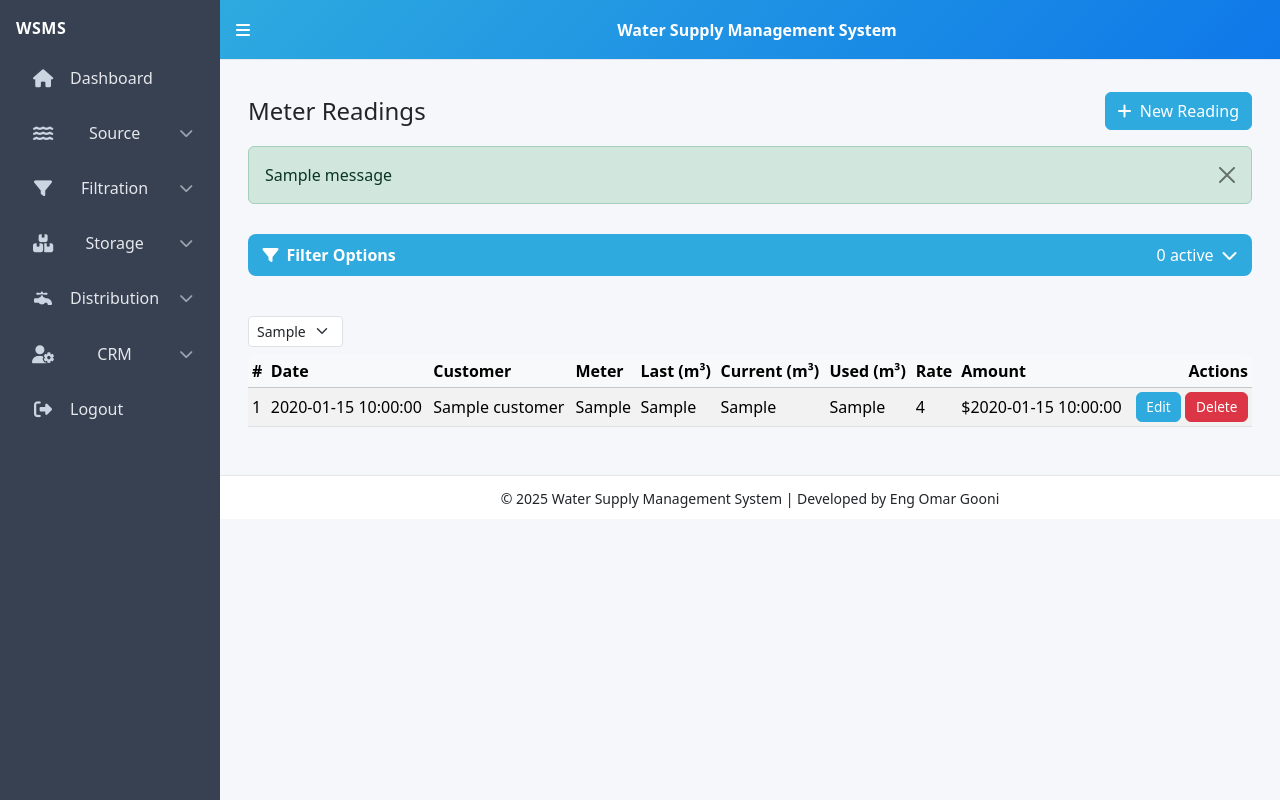
After one commit to Omar-Gooni/Water-Supply-Management-System, a Flask app: template app/Admin/blueprints/meter_reading/templates/meter_reading/list.html in a window 1280 px wide. The commit adds this page. Run offline with Flask 3, Linux system fonts and the light colour scheme; tables that the repository leaves empty hold one stand-in row (values such as "Sample post"); the template is opened without the code that fills it: values that come from a table or form of the project are taken from there, most other values are stand-ins (such as "Sample title", 1, 10 or a date in 2020); one stand-in notice (Sample message) is shown; some libraries are stand-ins or nearby versions.

Commit message:
added new blueprint called meter_reading

```diff
--- a/app/Admin/blueprints/__init__.py
+++ b/app/Admin/blueprints/__init__.py
@@ -7,4 +7,5 @@ from .service_area.views import service_area_bp
 from .pipeline.views import pipeline_bp
 from .customer.views import customer_bp
 from .meter.views import meter_bp
-blueprint_list = [main_bp , source_bp , chemical_bp , treatment_record_bp , storage_tank_bp  , service_area_bp , pipeline_bp , customer_bp , meter_bp ]
+from .meter_reading.views import meter_reading_bp
+blueprint_list = [main_bp , source_bp , chemical_bp , treatment_record_bp , storage_tank_bp  , service_area_bp , pipeline_bp , customer_bp , meter_bp, meter_reading_bp ]
--- /dev/null
+++ b/app/Admin/blueprints/meter_reading/templates/meter_reading/list.html
@@ -0,0 +1,398 @@
+{% extends 'layouts/base.html' %}
+
+{% block title %}Meter Readings{% endblock %}
+
+{% block content %}
+<div class="container-fluid py-3">
+  <div class="d-flex flex-wrap justify-content-between align-items-center gap-2 mb-3">
+    <h4 class="mb-0">Meter Readings</h4>
+    <button class="btn btn-primary" data-bs-toggle="modal" data-bs-target="#readingModal" data-mode="create">
+      <i class="fa fa-plus me-1"></i> New Reading
+    </button>
+  </div>
+
+  {# Flash Messages #}
+  {% with messages=get_flashed_messages(with_categories=true) %}
+    {% if messages %}
+      {% for category, message in messages %}
+        <div class="alert alert-{{ category }} alert-dismissible fade show" role="alert">
+          {{ message }}
+          <button type="button" class="btn-close" data-bs-dismiss="alert" aria-label="Close"></button>
+        </div>
+      {% endfor %}
+    {% endif %}
+  {% endwith %}
+
+  {# ---------- Collapsible Filter Bar (auto-apply) ---------- #}
+  {% set active_count =
+      (1 if request.args.get('customer_id') else 0)
+    + (1 if request.args.get('date_from') else 0)
+    + (1 if request.args.get('date_to') else 0)
+  %}
+
+  <div class="filter-bar mb-3">
+    <div class="filter-header d-flex justify-content-between align-items-center"
+         data-bs-toggle="collapse"
+         data-bs-target="#filtersCollapse"
+         aria-expanded="{{ 'true' if active_count > 0 else 'false' }}"
+         aria-controls="filtersCollapse"
+         style="cursor:pointer">
+      <div class="d-flex align-items-center gap-2 text-white">
+        <i class="fa fa-filter"></i>
+        <strong>Filter Options</strong>
+      </div>
+      <div class="d-flex align-items-center gap-2 text-white">
+        <span><span id="filter-active-count">{{ active_count }}</span> active</span>
+        <i class="fa fa-chevron-down" id="filter-chevron"></i>
+      </div>
+    </div>
+
+    <div id="filtersCollapse" class="collapse {% if active_count > 0 %}show{% endif %}">
+      <form id="filtersForm" method="GET" action="{{ url_for('meter_reading.list_readings') }}" class="row g-2 p-3 align-items-end">
+        <div class="col-md-4 col-sm-6">
+          <label class="form-label mb-1">Customer</label>
+          <select name="customer_id" class="form-select form-select-sm">
+            <option value="">All</option>
+            {% for c in active_customers %}
+              <option value="{{ c.id }}" {{ 'selected' if request.args.get('customer_id')|int == c.id else '' }}>
+                {{ c.customer_name }}{% if c.customer_id %} ({{ c.customer_id }}){% endif %}
+              </option>
+            {% endfor %}
+          </select>
+        </div>
+        <div class="col-md-3 col-sm-6">
+          <label class="form-label mb-1">From</label>
+          <input type="date" name="date_from" class="form-control form-control-sm"
+                 value="{{ request.args.get('date_from','') }}">
+        </div>
+        <div class="col-md-3 col-sm-6">
+          <label class="form-label mb-1">To</label>
+          <input type="date" name="date_to" class="form-control form-control-sm"
+                 value="{{ request.args.get('date_to','') }}">
+        </div>
+        <div class="col-md-2 col-sm-6 text-end">
+          <a href="{{ url_for('meter_reading.list_readings') }}" class="btn btn-secondary btn-sm">
+            <i class="fa fa-rotate-right me-1"></i> Reset
+          </a>
+        </div>
+      </form>
+    </div>
+  </div>
+  {# ---------- End Filter Bar ---------- #}
+
+  {# --- Page size selector --- #}
+  <div class="mb-2 page-size">
+    <form method="get" class="d-inline">
+      {% for k, v in request.args.items() if k not in ['per_page', 'page'] %}
+        <input type="hidden" name="{{ k }}" value="{{ v }}">
+      {% endfor %}
+      <select name="per_page"
+              class="form-select form-select-sm w-auto d-inline-block"
+              onchange="this.form.submit()"
+              aria-label="Rows per page">
+        {% for n in allowed_per_page %}
+          <option value="{{ n }}" {{ 'selected' if per_page == n else '' }}>{{ n }}</option>
+        {% endfor %}
+      </select>
+    </form>
+  </div>
+
+  <!-- Table -->
+  <div class="table-responsive">
+    <table class="table table-striped table-hover align-middle table-sm">
+      <thead class="table-light">
+        <tr>
+          <th>#</th>
+          <th>Date</th>
+          <th>Customer</th>
+          <th>Meter</th>
+          <th>Last (m³)</th>
+          <th>Current (m³)</th>
+          <th>Used (m³)</th>
+          <th>Rate</th>
+          <th>Amount</th>
+          <th class="text-end">Actions</th>
+        </tr>
+      </thead>
+      <tbody>
+        {% for r in readings %}
+          <tr>
+            <td>{{ r.id }}</td>
+            <td>{{ r.reading_date or '' }}</td>
+            <td>{{ r.customer.customer_name if r.customer else r.customer_id }}</td>
+            <td>{{ r.meter.meter_serial if r.meter else r.meter_id }}</td>
+            <td>{{ r.last_read_m3 or '' }}</td>
+            <td>{{ r.current_read_m3 or '' }}</td>
+            <td>{{ r.used_water_m3 or '' }}</td>
+            <td>{{ r.rate_per_m3 or '' }}</td>
+            <td>${{ r.amount_due or '' }}</td>
+            <td class="text-end text-nowrap">
+              <button class="btn btn-edit"
+                      data-bs-toggle="modal" data-bs-target="#readingModal"
+                      data-mode="edit"
+                      data-id="{{ r.id }}"
+                      data-customer_id="{{ r.customer_id }}"
+                      data-meter_id="{{ r.meter_id }}"
+                      data-reading_date="{{ r.reading_date }}"
+                      data-last_read_m3="{{ r.last_read_m3 or '' }}"
+                      data-current_read_m3="{{ r.current_read_m3 or '' }}"
+                      data-used_water_m3="{{ r.used_water_m3 or '' }}"
+                      data-rate_per_m3="{{ r.rate_per_m3 or '' }}"
+                      data-amount_due="{{ r.amount_due or '' }}">
+                Edit
+              </button>
+
+              <form method="POST" action="{{ url_for('meter_reading.delete_reading', rec_id=r.id) }}"
+                    class="d-inline delete-form">
+                <button type="button" class="btn btn-delete btn-confirm-delete">Delete</button>
+              </form>
+            </td>
+          </tr>
+        {% else %}
+          <tr>
+            <td colspan="10" class="text-center text-muted">No readings yet</td>
+          </tr>
+        {% endfor %}
+      </tbody>
+    </table>
+  </div>
+
+  {# --- Pagination --- #}
+  {% if pagination.pages > 1 %}
+  <nav aria-label="Pagination" class="mt-2">
+    <ul class="pagination pagination-sm justify-content-end mb-0">
+      {% set keep = namespace(pairs=[]) %}
+      {% for k, v in request.args.items() if k not in ['page', 'per_page'] %}
+        {% set _ = keep.pairs.append(k ~ '=' ~ (v|urlencode)) %}
+      {% endfor %}
+      {% set keep_qs = keep.pairs|join('&') %}
+
+      {% set first_href = url_for('meter_reading.list_readings') ~ '?' ~ (keep_qs ~ '&' if keep_qs else '') ~ 'page=1&per_page=' ~ per_page %}
+      {% set prev_href  = url_for('meter_reading.list_readings') ~ '?' ~ (keep_qs ~ '&' if keep_qs else '') ~ 'page=' ~ (pagination.prev_num or 1) ~ '&per_page=' ~ per_page %}
+      {% set next_href  = url_for('meter_reading.list_readings') ~ '?' ~ (keep_qs ~ '&' if keep_qs else '') ~ 'page=' ~ (pagination.next_num or pagination.pages) ~ '&per_page=' ~ per_page %}
+      {% set last_href  = url_for('meter_reading.list_readings') ~ '?' ~ (keep_qs ~ '&' if keep_qs else '') ~ 'page=' ~ pagination.pages ~ '&per_page=' ~ per_page %}
+
+      <li class="page-item {{ 'disabled' if not pagination.has_prev }}">
+        <a class="page-link" href="{{ first_href }}">First</a>
+      </li>
+      <li class="page-item {{ 'disabled' if not pagination.has_prev }}">
+        <a class="page-link" href="{{ prev_href }}">&laquo;</a>
+      </li>
+
+      {% set start = max(1, pagination.page - 2) %}
+      {% set end = min(pagination.pages, pagination.page + 2) %}
+      {% for p in range(start, end + 1) %}
+        {% set p_href = url_for('meter_reading.list_readings') ~ '?' ~ (keep_qs ~ '&' if keep_qs else '') ~ 'page=' ~ p ~ '&per_page=' ~ per_page %}
+        <li class="page-item {{ 'active' if p == pagination.page }}">
+          <a class="page-link" href="{{ p_href }}">{{ p }}</a>
+        </li>
+      {% endfor %}
+
+      <li class="page-item {{ 'disabled' if not pagination.has_next }}">
+        <a class="page-link" href="{{ next_href }}">&raquo;</a>
+      </li>
+      <li class="page-item {{ 'disabled' if not pagination.has_next }}">
+        <a class="page-link" href="{{ last_href }}">Last</a>
+      </li>
+    </ul>
+  </nav>
+  {% endif %}
+</div>
+
+<!-- Modal (Create / Edit) -->
+<div class="modal fade" id="readingModal" tabindex="-1" aria-labelledby="readingModalLabel" aria-hidden="true">
+  <div class="modal-dialog modal-dialog-centered">
+    <div class="modal-content">
+      <form id="readingForm" method="POST" action="{{ url_for('meter_reading.create_reading') }}">
+        <div class="modal-header">
+          <h5 class="modal-title" id="readingModalLabel">New Reading</h5>
+          <button type="button" class="btn-close" data-bs-dismiss="modal" aria-label="Close"></button>
+        </div>
+
+        <div class="modal-body">
+          <div class="row g-2">
+            <div class="col-md-6">
+              <label class="form-label">Customer</label>
+              <select id="customerSelect" name="customer_id" class="form-select form-select-sm" required>
+                <option value="">-- choose customer --</option>
+                {% for c in active_customers %}
+                  <option value="{{ c.id }}"
+                          data-meter-id="{{ customer_to_meter.get(c.id, {}).get('id','') }}"
+                          data-meter-serial="{{ customer_to_meter.get(c.id, {}).get('serial','') }}">
+                    {{ c.customer_name }}{% if c.customer_id %} ({{ c.customer_id }}){% endif %}
+                  </option>
+                {% endfor %}
+              </select>
+            </div>
+
+            <div class="col-md-6">
+              <label class="form-label">Meter</label>
+              <input id="meterDisplay" class="form-control form-control-sm" value="" readonly>
+              <input type="hidden" id="meterIdInput" name="meter_id">
+            </div>
+
+            <div class="col-md-6">
+              <label class="form-label">Reading Date</label>
+              <input name="reading_date" type="date" class="form-control form-control-sm" required>
+            </div>
+
+            <div class="col-md-6">
+              <label class="form-label">Last (m³)</label>
+              <input name="last_read_m3" id="lastInput" type="number" step="0.01" class="form-control form-control-sm">
+            </div>
+
+            <div class="col-md-6">
+              <label class="form-label">Current (m³)</label>
+              <input name="current_read_m3" id="currentInput" type="number" step="0.01" class="form-control form-control-sm">
+            </div>
+
+            <div class="col-md-6">
+              <label class="form-label">Used (m³)</label>
+              <input name="used_water_m3" id="usedInput" type="number" step="0.01" class="form-control form-control-sm" readonly>
+            </div>
+
+            <div class="col-md-6">
+              <label class="form-label">Rate per m³</label>
+              <input name="rate_per_m3" id="rateInput" type="number" step="0.01" class="form-control form-control-sm">
+            </div>
+
+            <div class="col-md-6">
+              <label class="form-label">Amount</label>
+              <input name="amount_due" id="amountInput" type="number" step="0.01" class="form-control form-control-sm" readonly>
+            </div>
+          </div>
+        </div>
+
+        <div class="modal-footer">
+          <button class="btn btn-primary btn-sm" type="submit">Save</button>
+          <button type="button" class="btn btn-secondary btn-sm" data-bs-dismiss="modal">Cancel</button>
+        </div>
+      </form>
+    </div>
+  </div>
+</div>
+{% endblock %}
+
+{% block extra_scripts %}
+  {{ super() }}
+  <script src="https://cdn.jsdelivr.net/npm/sweetalert2@11"></script>
+  <script>
+    document.addEventListener('DOMContentLoaded', () => {
+      /* ---------- Modal: Create / Edit ---------- */
+      const modalEl = document.getElementById('readingModal');
+      modalEl.addEventListener('show.bs.modal', (event) => {
+        const btn = event.relatedTarget;
+        const form = document.getElementById('readingForm');
+        const title = document.getElementById('readingModalLabel');
+        form.reset();
+
+        // clear meter display/hidden when opening
+        document.getElementById('meterDisplay').value = '';
+        document.getElementById('meterIdInput').value = '';
+
+        if (btn?.dataset.mode === 'edit') {
+          title.textContent = 'Edit Reading';
+          const id = btn.dataset.id;
+          form.action = "{{ url_for('meter_reading.edit_reading', rec_id=0) }}".replace('0', id);
+
+          // selects
+          if (btn.dataset.customer_id) {
+            document.getElementById('customerSelect').value = btn.dataset.customer_id;
+          }
+          if (btn.dataset.meter_id) {
+            document.getElementById('meterIdInput').value = btn.dataset.meter_id;
+            // try to find the option to read serial text
+            const opt = document.querySelector('#customerSelect option[value="' + (btn.dataset.customer_id || '') + '"]');
+            const serial = opt?.dataset?.meterSerial || '';
+            document.getElementById('meterDisplay').value = serial || btn.dataset.meter_id;
+          }
+
+          // inputs
+          form.reading_date.value   = btn.dataset.reading_date || '';
+          form.last_read_m3.value   = btn.dataset.last_read_m3 || '';
+          form.current_read_m3.value= btn.dataset.current_read_m3 || '';
+          form.used_water_m3.value  = btn.dataset.used_water_m3 || '';
+          form.rate_per_m3.value    = btn.dataset.rate_per_m3 || '';
+          form.amount_due.value     = btn.dataset.amount_due || '';
+        } else {
+          title.textContent = 'New Reading';
+          form.action = "{{ url_for('meter_reading.create_reading') }}";
+        }
+      });
+
+      /* ---------- Auto-fill meter on customer change ---------- */
+      const customerSelect = document.getElementById('customerSelect');
+      const meterDisplay = document.getElementById('meterDisplay');
+      const meterIdInput = document.getElementById('meterIdInput');
+      customerSelect?.addEventListener('change', () => {
+        const opt = customerSelect.selectedOptions[0];
+        const meterId = opt?.dataset?.meterId || '';
+        const serial  = opt?.dataset?.meterSerial || '';
+        meterIdInput.value = meterId;
+        meterDisplay.value = serial || (meterId ? ('ID ' + meterId) : '');
+      });
+
+      /* ---------- Live compute: used & amount ---------- */
+      function toNum(v){ const n=parseFloat(v); return isNaN(n)?0:n; }
+      const lastEl = document.getElementById('lastInput');
+      const currEl = document.getElementById('currentInput');
+      const usedEl = document.getElementById('usedInput');
+      const rateEl = document.getElementById('rateInput');
+      const amtEl  = document.getElementById('amountInput');
+
+      function recompute(){
+        const used = Math.max(0, toNum(currEl.value) - toNum(lastEl.value));
+        usedEl.value = used.toFixed(2);
+        const amount = used * toNum(rateEl.value);
+        amtEl.value = amount.toFixed(2);
+      }
+      [lastEl, currEl, rateEl].forEach(el => el?.addEventListener('input', recompute));
+
+      /* ---------- SweetAlert2 Delete Confirm ---------- */
+      document.querySelectorAll(".btn-confirm-delete").forEach(btn => {
+        btn.addEventListener("click", () => {
+          const form = btn.closest(".delete-form");
+          Swal.fire({
+            title: "Are you sure?",
+            text: "This action cannot be undone!",
+            icon: "warning",
+            showCancelButton: true,
+            confirmButtonColor: "#2eaadf",
+            cancelButtonColor: "#d33",
+            confirmButtonText: "Yes, delete it!",
+            cancelButtonText: "Cancel"
+          }).then((result) => {
+            if (result.isConfirmed) form.submit();
+          });
+        });
+      });
+
+      /* ---------- Filters: auto-apply + counter + chevron ---------- */
+      const filtersForm = document.getElementById('filtersForm');
+      const collapseEl = document.getElementById('filtersCollapse');
+      const chevron = document.getElementById('filter-chevron');
+      const countEl = document.getElementById('filter-active-count');
+
+      function activeCount() {
+        const params = new FormData(filtersForm);
+        let c = 0;
+        if ((params.get('customer_id') || '').trim()) c++;
+        if ((params.get('date_from') || '').trim()) c++;
+        if ((params.get('date_to') || '').trim()) c++;
+        return c;
+      }
+      function updateCount() { countEl.textContent = activeCount(); }
+
+      filtersForm.querySelectorAll('select, input[type="date"]').forEach(el => {
+        el.addEventListener('change', () => {
+          updateCount();
+          filtersForm.submit();
+        });
+      });
+
+      collapseEl.addEventListener('shown.bs.collapse', () => { chevron.style.transform = 'rotate(180deg)'; });
+      collapseEl.addEventListener('hidden.bs.collapse', () => { chevron.style.transform = 'rotate(0deg)'; });
+      if (collapseEl.classList.contains('show')) { chevron.style.transform = 'rotate(180deg)'; }
+    });
+  </script>
+{% endblock %}
--- a/app/templates/layouts/sidebar.html
+++ b/app/templates/layouts/sidebar.html
@@ -51,6 +51,7 @@
     <div class="submenu">
       <a href="{{ url_for('customer.list_customers') }}" class="submenu-item">Customer</a>
       <a href="{{ url_for('meter.list_meters') }}" class="submenu-item">Meter</a>
+      <a href="{{ url_for('meter_reading.list_readings') }}" class="submenu-item">Meter_reading</a>
     </div>
 
     <a href="{{ url_for('auth.logout') }}">
```
Also changed, not shown: app/Admin/blueprints/meter_reading/models.py (added, +29 -0 lines), app/Admin/blueprints/meter_reading/views.py (added, +217 -0 lines), migrations/versions/b13aacaa6769_.py (added, +52 -0 lines), app/Admin/blueprints/meter_reading/__init__.py (added), app/Admin/blueprints/meter_reading/templates/meter_reading/form.html (added).
